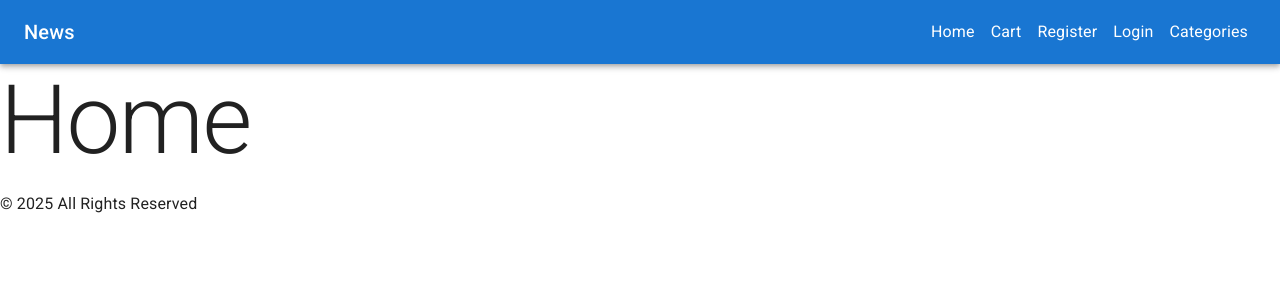
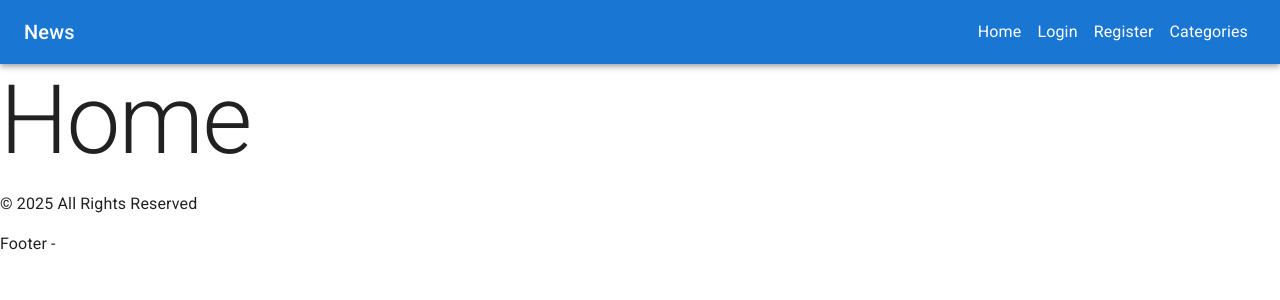
Before and after one commit to IbrahimCSKhader/E-commerce-REACT, a React (Vite) app: page / in a window 1280 px wide. Shown: the top 300 px of the page. Built offline with nearby package versions, Linux system fonts and the light colour scheme.

Commit message:
separete the logic

```diff
--- a/src/components/Categories/Categories.jsx
+++ b/src/components/Categories/Categories.jsx
@@ -1,4 +1,3 @@
-import axiosInstance from "../../API/axiosInstance";
 import {
   Box,
   Typography,
@@ -8,23 +7,17 @@ import {
   CircularProgress,
   Alert,
 } from "@mui/material";
-import useQuery from "../../hooks/useCategories";
+import useCategories from "../../hooks/useCategories";
 
 export default function Categories() {
-  const fetchCategories = async () => {
-    const res = await axiosInstance.get("/Categories");
-    return Array.isArray(res.data) ? res.data : [];
-  };
+  console.log("Categories Component Rendered");
+
 
   const {
     data: categories = [],
     isLoading,
     isError,
-  } = useQuery({
-    queryKey: ["categories"],
-    staleTime: 5 * 60 * 1000,
-    queryFn: fetchCategories,
-  });
+  } = useCategories();
 
   if (isLoading) {
     return (
@@ -53,17 +46,11 @@ export default function Categories() {
       ) : (
         <Grid container spacing={2}>
           {categories.map((cat) => (
-            <Grid
-              item
-              xs={12}
-              sm={6}
-              md={4}
-              key={cat.id ?? cat.categoryId ?? cat.name}
-            >
+            <Grid item xs={12} sm={6} md={4} key={cat.id}>
               <Card sx={{ height: "100%" }}>
                 <CardContent>
                   <Typography variant="h6">
-                    {cat.name ?? cat.categoryName ?? "Unnamed Category"}
+                    {cat.name}
                   </Typography>
                 </CardContent>
               </Card>
--- a/src/components/Footer.jsx
+++ b/src/components/Footer.jsx
@@ -1,11 +1,14 @@
-import React from "react";
+import React, { useContext } from "react";
+import { UserContext } from "../context/UserContext";
 
 export default function Footer() {
+  // const {userName}= useContext(UserContext );
   return (
     <footer
 
     >
       <p>&copy; 2025 All Rights Reserved</p>
+      <p>Footer - </p>
     </footer>
   );
 }
--- a/src/components/Navbar.jsx
+++ b/src/components/Navbar.jsx
@@ -1,83 +1,87 @@
-import React from "react";
+import { useContext } from "react";
 import { Link as RouterLink } from "react-router-dom";
-import Link from "@mui/material/Link";import AppBar from '@mui/material/AppBar';
-import Box from '@mui/material/Box';
-import Toolbar from '@mui/material/Toolbar';
-import Typography from '@mui/material/Typography';
-import Button from '@mui/material/Button';
-import IconButton from '@mui/material/IconButton';
-import MenuIcon from '@mui/icons-material/Menu';
+
+import AppBar from "@mui/material/AppBar";
+import Box from "@mui/material/Box";
+import Toolbar from "@mui/material/Toolbar";
+import Typography from "@mui/material/Typography";
+import Button from "@mui/material/Button";
+import Link from "@mui/material/Link";
+import { useNavigate } from "react-router-dom";
+import { AuthContext } from "../context/AuthContext";
+
 export default function Navbar() {
-  // return (
-  //   <nav style={{ padding: "10px", color: "black" }}>
-  //     <Link
-  //       to="/home"
-  //       style={{ marginRight: "20px", color: "black", textDecoration: "none" }}
-  //     >
-  //       Home
-  //     </Link>
-  //     <Link to="/cart" style={{ color: "black", textDecoration: "none" }}>
-  //       Cart
-  //     </Link>
-  //   </nav>
-  // );
+  const { token, logout } = useContext(AuthContext);
+  const navigate=useNavigate();
+  const handleLogout =()=>{
+
+    logout();
+    navigate("/login")
+  }
+
   return (
-    <Box sx={{ display: 'flex',  gap:2}}>
+    <Box sx={{ display: "flex" }}>
       <AppBar position="static">
         <Toolbar>
-          {/* <IconButton
-            size="large"
-            edge="start"
-            color="inherit"
-            aria-label="menu"
-            sx={{ mr: 2 }}
-          >
-            <MenuIcon />
-          </IconButton> */}
-          <Typography variant="h6" component="div" sx={{ flexGrow: 1 }}>
+          <Typography variant="h6" sx={{ flexGrow: 1 }}>
             News
           </Typography>
+
           <Box>
             <Link
               component={RouterLink}
-  to="/Home"
+              to="/home"
               color="inherit"
               underline="none"
               sx={{ mx: 1 }}
             >
               Home
             </Link>
-
-
-
-
+    {console.log(token)}
+            {token ? (
+              <>
                 <Link
                   component={RouterLink}
-  to="/Cart"
+                  to="/cart"
                   color="inherit"
                   underline="none"
                   sx={{ mx: 1 }}
                 >
                   Cart
                 </Link>
+
+                <Button
+                  color="inherit"
+                  onClick={handleLogout}
+                  sx={{ mx: 1 }}
+                >
+                  Logout
+                </Button>
+              </>
+            ) : (
+              <>
                 <Link
                   component={RouterLink}
-  to="/Register"
+                  to="/login"
+                  color="inherit"
+                  underline="none"
+                  sx={{ mx: 1 }}
+                >
+                  Login
+                </Link>
+
+                <Link
+                  component={RouterLink}
+                  to="/register"
                   color="inherit"
                   underline="none"
                   sx={{ mx: 1 }}
                 >
                   Register
                 </Link>
-<Link
-  component={RouterLink}
-  to="/Login"
-  color="inherit"
-  underline="none"
-  sx={{ mx: 1 }}
->
-  Login
-</Link>
+              </>
+            )}
+
             <Link
               component={RouterLink}
               to="/categories"
--- /dev/null
+++ b/src/context/AuthContext.jsx
@@ -0,0 +1,15 @@
+import { createContext, useState} from "react"
+export const AuthContext = createContext();
+
+
+export default function AuthContextProvider({children}){
+const [token,setToken]=useState(null);
+const logout = ()=>{
+    localStorage.removeItem('item');
+    setToken(null)
+}
+    return(
+     <AuthContext.Provider value={{token,setToken,logout}}>
+        {children}
+    </AuthContext.Provider>)
+}
--- /dev/null
+++ b/src/context/UserContext.jsx
@@ -0,0 +1,15 @@
+import { createContext, useState } from "react";
+
+export const UserContext = createContext();
+
+const UserContextProvider = ({ children }) => {
+  const [userName, setUserName] = useState("ibrahim");
+
+  return (
+    <UserContext.Provider value={{ userName, setUserName }}>
+      {children}
+    </UserContext.Provider>
+  );
+};
+
+export default UserContextProvider;
--- a/src/hooks/useCategories.js
+++ b/src/hooks/useCategories.js
@@ -4,11 +4,11 @@ import axiosInstance from "../API/axiosInstance";
  export default function useCategories() {
   const fetchCategories = async () => {
     const res = await axiosInstance.get("/Categories");
-    return Array.isArray(res.data) ? res.data : [];
+return Array.isArray(res.data.response) ? res.data.response : [];
   }
   const query =  useQuery({
     queryKey: ["categories"],
-    staleTime: 5 * 60 * 1000,
+    staleTime: 1,
     queryFn: fetchCategories,
   });
 
--- a/src/pages/Cart/Cart.jsx
+++ b/src/pages/Cart/Cart.jsx
@@ -1,9 +1,13 @@
 import React from 'react'
+import { useContext } from 'react';
+import { UserContext } from '../../context/UserContext.jsx';
 
 export default function Cart() {
+  const { userName, setUserName } = useContext(UserContext);
   return (
     <div>
-      ee
+      <h1>Cart Page - {userName} </h1>
+      <button onClick={() => setUserName("soso")}> Change name in Cart</button>
     </div>
   )
 }
--- a/src/pages/ForgetPassword/ResetPassword.jsx
+++ b/src/pages/ForgetPassword/ResetPassword.jsx
@@ -1,3 +1,4 @@
+
 import React from "react";
 import { useForm } from "react-hook-form";
 import axiosInstance from "../../API/axiosInstance";
--- a/src/pages/Login/Login.jsx
+++ b/src/pages/Login/Login.jsx
@@ -1,12 +1,16 @@
 import axios from "axios";
 import { Box, Button, Link, TextField, Typography } from "@mui/material";
 import { useForm } from "react-hook-form";
-import React from "react";
+import React, { useContext } from "react";
 import { yupResolver } from "@hookform/resolvers/yup";
 import { LoginSchema } from "../../validation/LoginValidation";
 import { Link as RouterLink } from "react-router-dom";
-
+import { useNavigate } from "react-router-dom";
+import { AuthContext } from "../../context/AuthContext";
+import axiosInstance from "../../API/axiosInstance"
 export default function Login() {
+  const navigate = useNavigate();
+  const { setToken  } = useContext(AuthContext);
   const {
     register,
     handleSubmit,
@@ -18,13 +22,11 @@ export default function Login() {
   const loginForm = async (values) => {
     console.log(values);
     try {
-      const res = await axios.post(
-        `https://knowledgeshop.runasp.net/api/Auth/Account/Login`,
-        values
-      );
+      const res = await axiosInstance.post("Auth/Account/Login", values);
       if (res.status === 200) {
         console.log(res);
-        localStorage.setItem("token", res.data.accessToken);
+      setToken(res.data.accessToken);
+        navigate("/Home");
       }
     } catch (error) {
       console.log(error);
--- a/src/rout.jsx
+++ b/src/rout.jsx
@@ -8,11 +8,14 @@ import Register from "./pages/Register/Register";
 import Categories from "./components/Categories/Categories";
 import ForgotPassword from "./pages/ForgetPassword/ForgetPassword"
 import ResetPassword from "./pages/ForgetPassword/ResetPassword"
-
+import UserContextProvider from "./context/UserContext.jsx";
 const router = createBrowserRouter([
   {
     path: "/",
-    element: <MainLayout />,
+    element:
+    <UserContextProvider>
+     <MainLayout />
+    </UserContextProvider>,
     children: [
       {
         index: true,
@@ -24,7 +27,8 @@ const router = createBrowserRouter([
       },
       {
         path: "cart",
-        element: <Cart />,
+        element:
+          <Cart />,
       },
       {
         path: "register",
```
Also changed, not shown: src/App.jsx (+6 -4 lines), src/layout/MainLayout.jsx (+5 -5 lines). Lines whose indentation alone changed are shown as unchanged.
